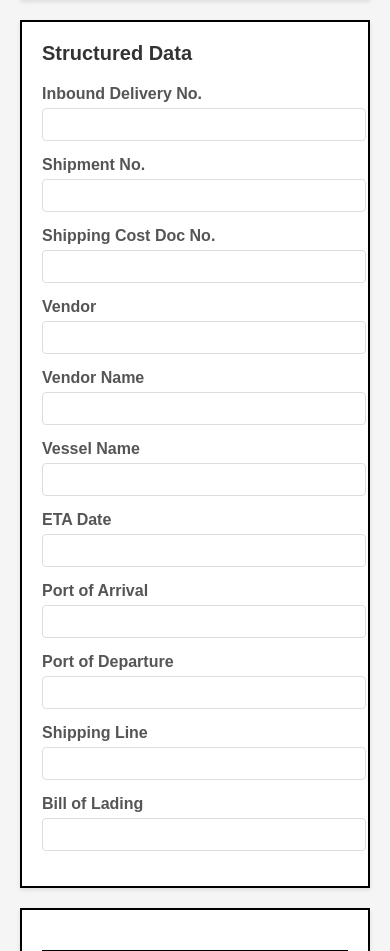
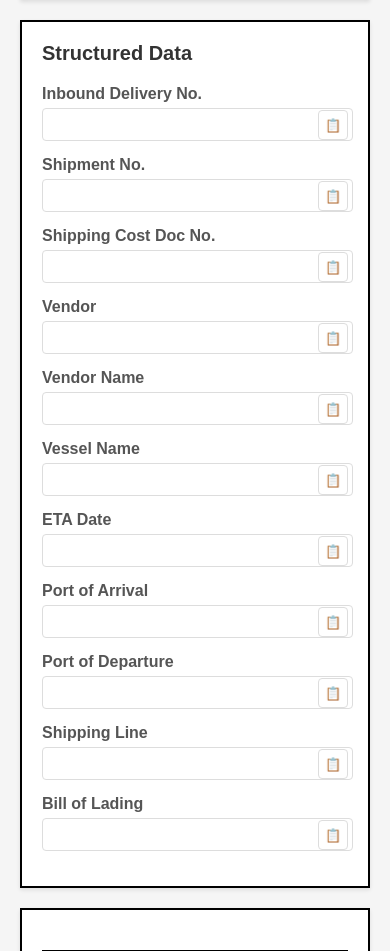
Before and after one commit to abhisheksonii/ep_vercel, a Flask app: page / in a window 390 px wide; the page is wider, and only the part inside the window is pictured. Shown: the part 144-1095 px from the top of that part. Run offline with Flask 3, Linux system fonts and the light colour scheme; the visitor is signed in with stand-in values (Sample User, id 1).

Commit message:
added copy structured data functionaity

```diff
--- a/app.py
+++ b/app.py
@@ -21,6 +21,8 @@ def create_app():
 
     # Use /tmp directory for file uploads on Render
     UPLOAD_FOLDER = tempfile.gettempdir()
+    # UPLOAD_FOLDER = os.path.join(os.getcwd(), 'uploads')
+    os.makedirs(UPLOAD_FOLDER, exist_ok=True)
     ALLOWED_EXTENSIONS = {'pdf', 'jpg', 'png', 'jpeg'}
     app.config['UPLOAD_FOLDER'] = UPLOAD_FOLDER
     app.config['MAX_CONTENT_LENGTH'] = 16 * 1024 * 1024  # 16MB max file size
--- a/templates/index.html
+++ b/templates/index.html
@@ -225,6 +225,41 @@
             .info-container {
                 flex-direction: column;
             }
+            .form-group {
+    position: relative;
+    margin-bottom: 15px;
+}
+
+.form-group input {
+    width: calc(100% - 40px) !important; /* Make space for button */
+    padding-right: 35px;
+}
+
+.copy-btn {
+    position: absolute;
+    right: 0;
+    top: 50%;
+    transform: translateY(-50%);
+    width: 30px;
+    height: 30px;
+    border: 1px solid #ddd;
+    background-color: white;
+    border-radius: 4px;
+    cursor: pointer;
+    display: flex;
+    align-items: center;
+    justify-content: center;
+    margin-top: 12px;
+    transition: all 0.3s ease;
+}
+
+.copy-btn:hover {
+    background-color: #f0f0f0;
+}
+
+.copy-btn:active {
+    background-color: #e0e0e0;
+}
         }
     </style>
 </head>
@@ -581,7 +616,51 @@
         alert('No data available to download');
     }
 }
+        // Function to handle copying text
+function copyToClipboard(text, button) {
+    navigator.clipboard.writeText(text).then(() => {
+        // Store original button text
+        const originalText = button.innerHTML;
 
+        // Change button text/icon to show success
+        button.innerHTML = '✓';
+        button.style.backgroundColor = '#4CAF50';
+        button.style.color = 'white';
+
+        // Revert button back to original state after 1 second
+        setTimeout(() => {
+            button.innerHTML = originalText;
+            button.style.backgroundColor = '';
+            button.style.color = '';
+        }, 1000);
+    }).catch(err => {
+        console.error('Failed to copy text: ', err);
+        alert('Failed to copy text to clipboard');
+    });
+}
+
+// Function to add copy buttons to all input fields
+function addCopyButtons() {
+    const formGroups = document.querySelectorAll('.form-group');
+
+    formGroups.forEach(group => {
+        const input = group.querySelector('input');
+        if (input) {
+            // Create copy button
+            const copyBtn = document.createElement('button');
+            copyBtn.innerHTML = '📋';
+            copyBtn.className = 'copy-btn';
+            copyBtn.type = 'button'; // Prevent form submission
+            copyBtn.onclick = () => copyToClipboard(input.value, copyBtn);
+
+            // Insert button after input
+            input.parentNode.insertBefore(copyBtn, input.nextSibling);
+        }
+    });
+}
+
+// Call function when document is loaded
+        document.addEventListener('DOMContentLoaded', addCopyButtons);
         // Auto-hide error messages
         document.addEventListener('DOMContentLoaded', function() {
             const errorMessages = document.querySelectorAll('.error-message');
```
